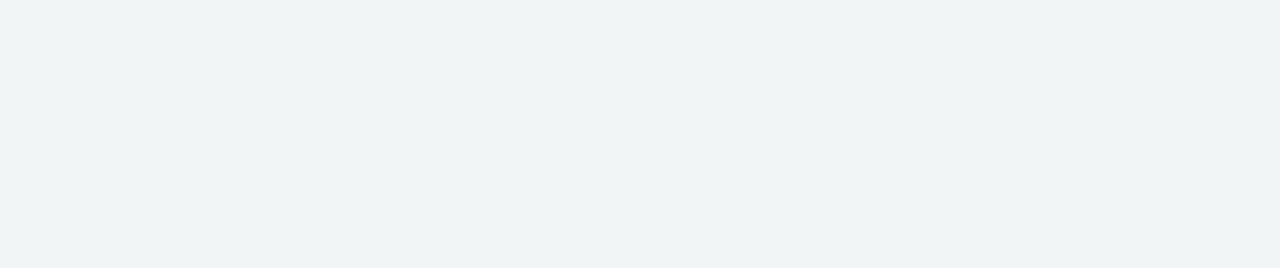
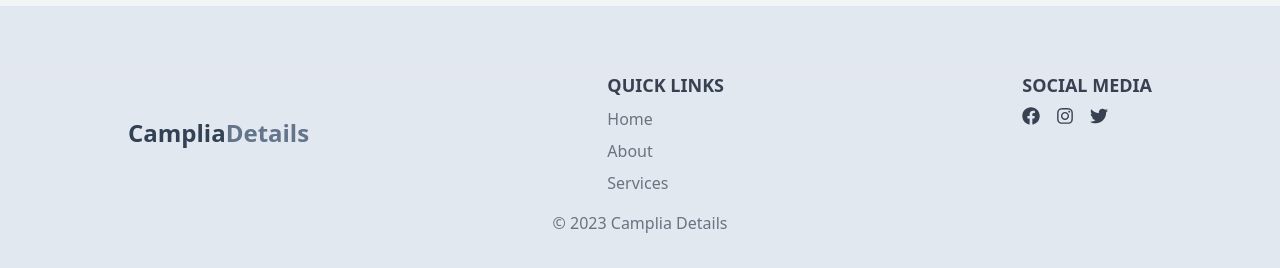
Before and after one commit to shanmugapriya1203/mern_estate_frontend, a React (Create React App) app: page /update-listing/1 in a window 1280 px wide. Shown: the part 620-888 px from the top of the page. Before the commit the page ends 800 px from the top, so only its background shows below. Built offline with nearby package versions, Linux system fonts and the light colour scheme; no server answers.

Commit message:
Create Footer

```diff
--- a/src/App.js
+++ b/src/App.js
@@ -11,6 +11,7 @@
 import UpdateListing from './pages/UpdateListing'
 import Listing from './pages/Listing'
 import Search from './pages/Search'
+import Footer from './components/Footer'
 
 
 export default function App() {
@@ -31,6 +32,7 @@
  <Route path='/update-listing/:listingId' element={<UpdateListing/>}/>
  </Route>
  </Routes>
+ <Footer/>
  </BrowserRouter>
   )
 }
--- /dev/null
+++ b/src/components/Footer.js
@@ -0,0 +1,58 @@
+import React from 'react';
+import { FaFacebook, FaTwitter, FaInstagram } from 'react-icons/fa';
+
+const Footer = () => {
+  return (
+    <footer className="bg-slate-200 text-gray-700 py-6 md:py-16">
+      <div className="container mx-auto px-4 md:px-8 lg:px-20 xl:px-32 flex flex-col md:flex-row justify-between border-t border-gray-200">
+        <div className="flex items-center mb-4 md:mb-0">
+          <p className="font-bold text-2xl text-slate-700">
+            Camplia<span className="text-slate-500">Details</span>
+          </p>
+        </div>
+
+        <div className="mb-4 md:mb-0">
+          <p className="text-lg font-semibold mb-2">QUICK LINKS</p>
+
+          <div className="flex flex-col space-y-2">
+            <a href="/" className="text-gray-500 hover:text-gray-700">
+              Home
+            </a>
+            <a href="/about" className="text-gray-500 hover:text-gray-700">
+              About
+            </a>
+            <a href="/services" className="text-gray-500 hover:text-gray-700">
+              Services
+            </a>
+          </div>
+        </div>
+
+        <div>
+          <p className="text-lg font-semibold mb-2">SOCIAL MEDIA</p>
+
+          <div className="flex space-x-4">
+            <a href="#">
+              <FaFacebook size={18} className="text-gray-700" />
+            </a>
+
+            <a href="#">
+              <FaInstagram size={18} className="text-gray-700" />
+            </a>
+
+            <a href="#">
+              <FaTwitter size={18} className="text-gray-700" />
+            </a>
+          </div>
+        </div>
+      </div>
+
+      <div className="flex items-center justify-center py-2 md:py-4">
+        <span className="text-gray-500 text-sm md:text-base">
+          &copy; {new Date().getFullYear()} Camplia Details
+        </span>
+      </div>
+    </footer>
+  );
+};
+
+export default Footer;
```
